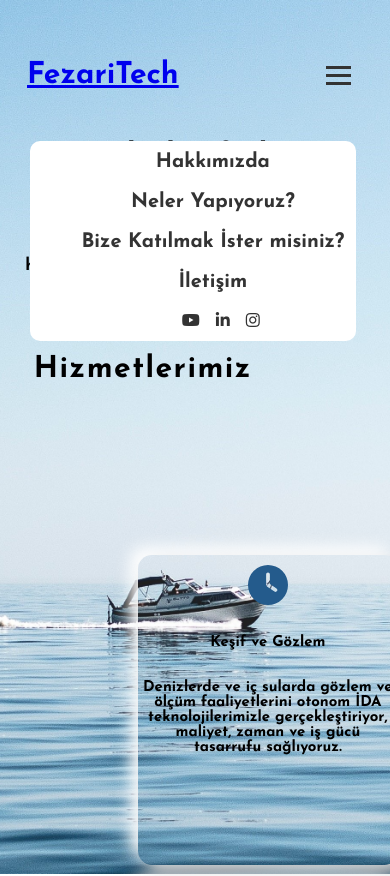
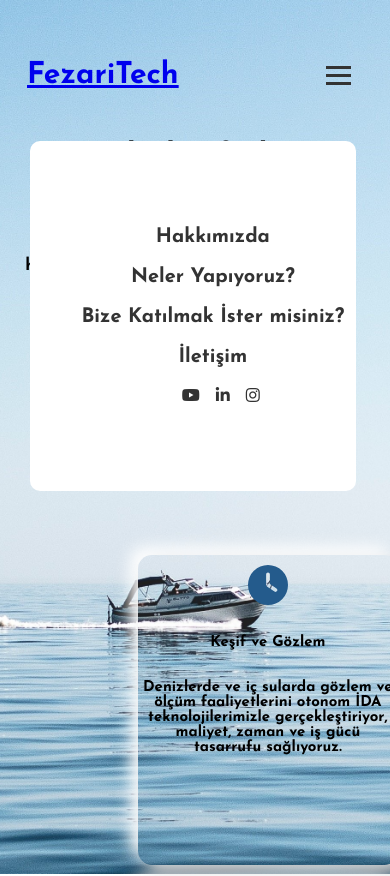
Before and after one commit to FezariTech/web, a React (Create React App) app: page / in a window 390 px wide. Shown: the top 876 px of the page. Built offline with nearby package versions, Linux system fonts and the light colour scheme.

Commit message:
27.05.2...

```diff
--- a/src/styles/navbar.css
+++ b/src/styles/navbar.css
@@ -100,7 +100,7 @@
       justify-content: center;
       align-items: center;
       border-radius: 10px;
-      height: 200px;/* 60px padding */
+      height: 350px;/* 60px padding */
       width: 100%;
       position: absolute;
       top: 50px;
```
Also changed, not shown: 11 other files (tests, documents, lock files or other folders).
